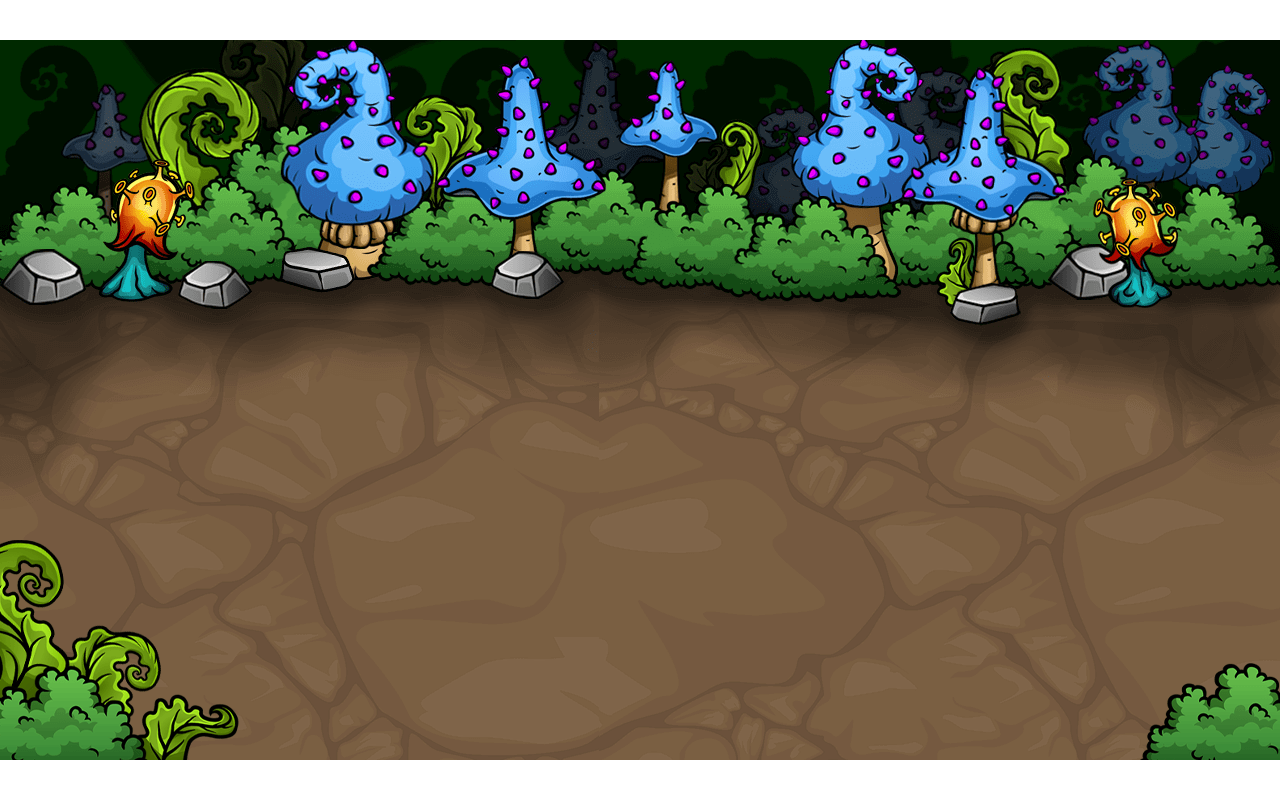
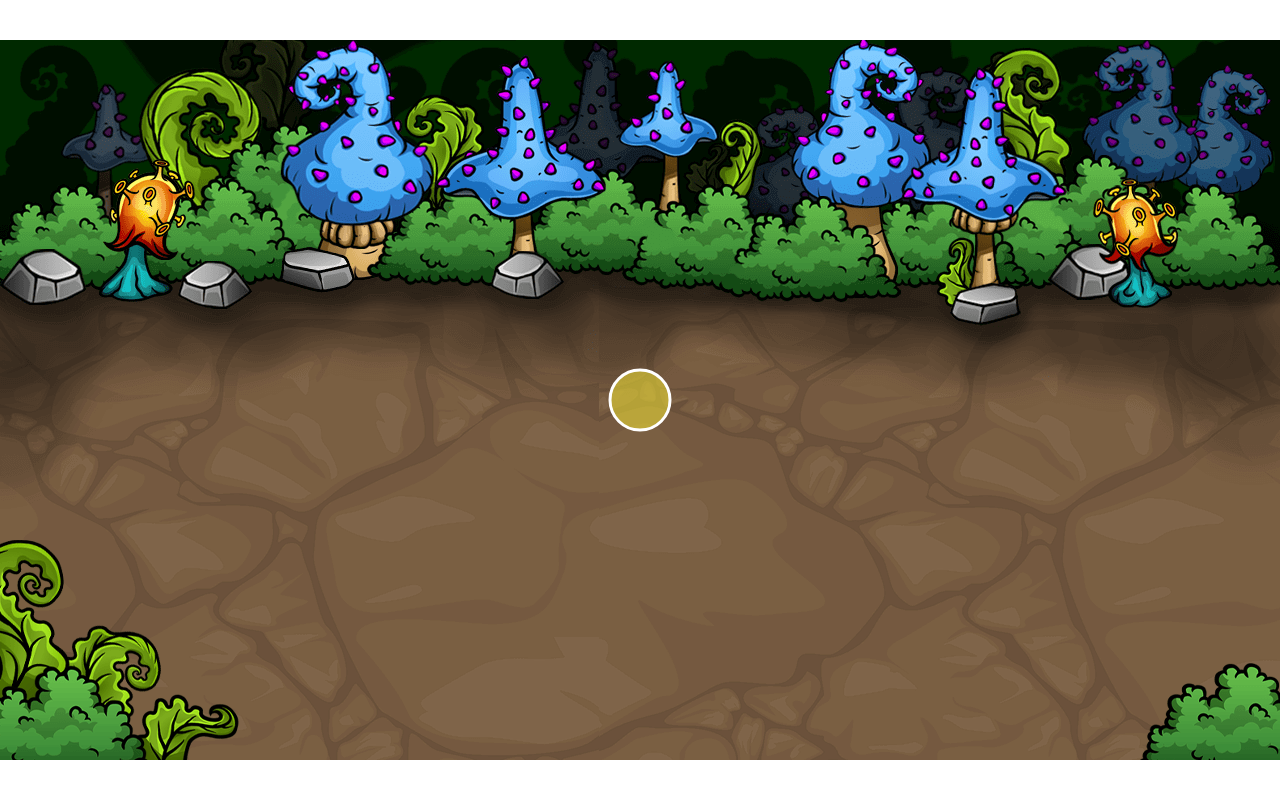
Before and after one commit to eugenalx/green-monster-game, a plain HTML site: page index.html in a window 1280 px wide. Drawn offline with Linux system fonts and the light colour scheme.

Commit message:
setup board

```diff
--- a/script.js
+++ b/script.js
@@ -3,10 +3,38 @@ window.addEventListener('load', function(){
     const ctx = canvas.getContext('2d');
     canvas.width = 1280;
     canvas.height = 720;
+    ctx.fillStyle = '#fff234';
+    ctx.lineWidth = 3;
+    ctx.strokeStyle = 'white';
 
     class Player {
         constructor(game){
                 this.game = game;
+                this.collisionX = this.game.width / 2;
+                this.collisionY = this.game.height / 2;
+                this.collisionRadius = 30;
+                this.speedX = 0;
+                this.speedY = 0;
+        }
+        draw(context){
+            context.beginPath();
+            context.arc(this.collisionX, this.collisionY, this.collisionRadius, 0, Math.PI * 2);
+            context.save();
+            context.globalAlpha = 0.5;
+            context.fill();
+            context.restore();
+            context.stroke();
+            context.beginPath();
+            context.moveTo(this.collisionX, this. collisionY);
+            context.lineTo(this.game.mouse.x, this.game.mouse.y);
+            context.stroke();
+        }
+        update(){
+            this.speedX = this.game.mouse.x - this.collisionX;
+            this.speedY = this.game.mouse.y - this.collisionY;
+
+            this.collisionX += this.speedX;
+            this.collisionY += this.speedY;
         }
     }
 
@@ -16,11 +44,40 @@ window.addEventListener('load', function(){
             this.width = this.canvas.width;
             this.height = this.canvas.height;
             this.player= new Player(this);
+            this.mouse = {
+                x: this.width / 2,
+                y: this.height / 2,
+                pressed: false,
+            }
+            //event listeners
+            window.addEventListener('mousedown', (event) => {
+                this.mouse.x = event.offsetX;
+                this.mouse.y = event.offsetY;
+                this.mouse.pressed = true;
+            })
+            window.addEventListener('mouseup', (event) => {
+                this.mouse.x = event.offsetX;
+                this.mouse.y = event.offsetY;
+                this.mouse.pressed = false;
+            })
+            window.addEventListener('mousemove', (event) => {
+                this.mouse.x = event.offsetX;
+                this.mouse.y = event.offsetY;
+                console.log(this.mouse.x)
+            })
+        }
+        render(context){
+            this.player.draw(context);
+            this.player.update();
         }
     }
     const game = new Game(canvas);
-    console.log(game);
 
-    function Anumate(){}
+    function animate(){
+        ctx.clearRect(0, 0, canvas.width, canvas.height);
+        game.render(ctx);
+        requestAnimationFrame(animate);
+    }
 
+    animate();
 });
--- a/style.css
+++ b/style.css
@@ -16,4 +16,5 @@
     top: 50%;
     left: 50%;
     transform: translate(-50%, -50%);
+    pointer-events: none;
 }
```
